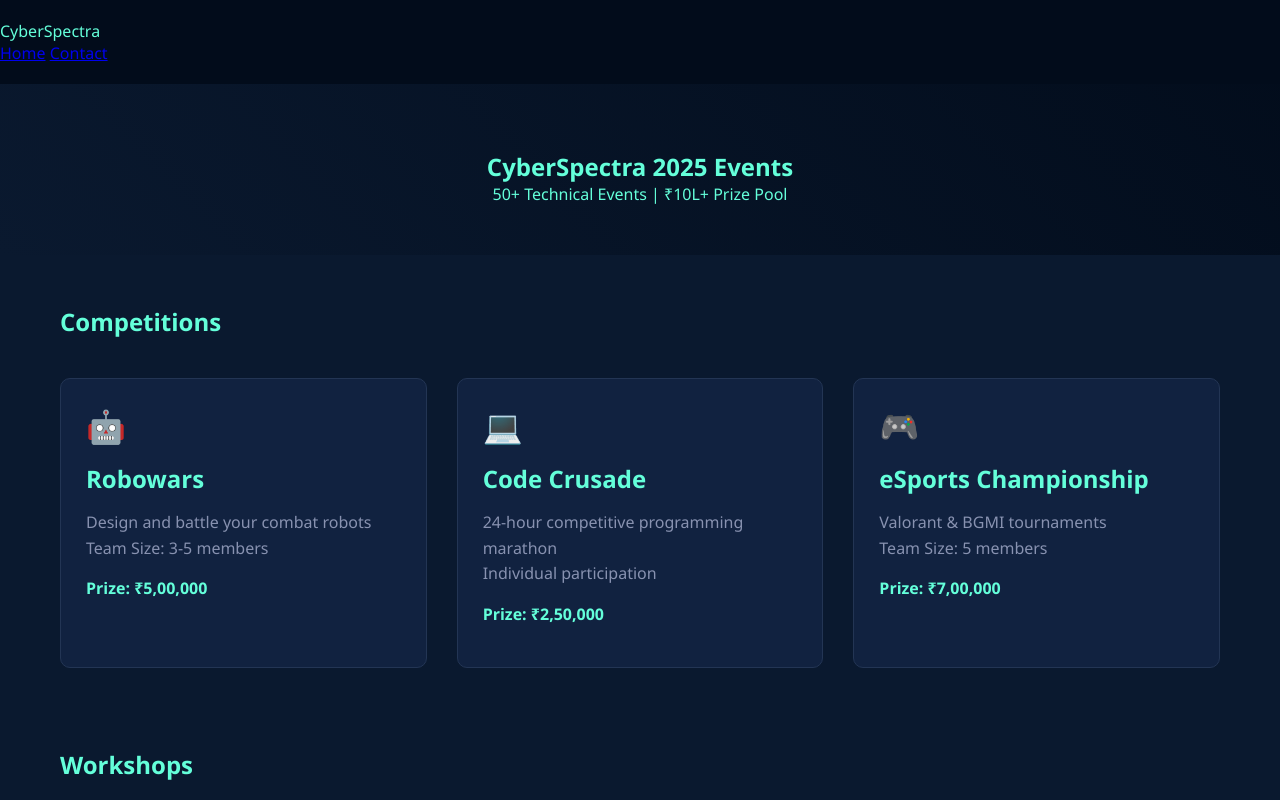
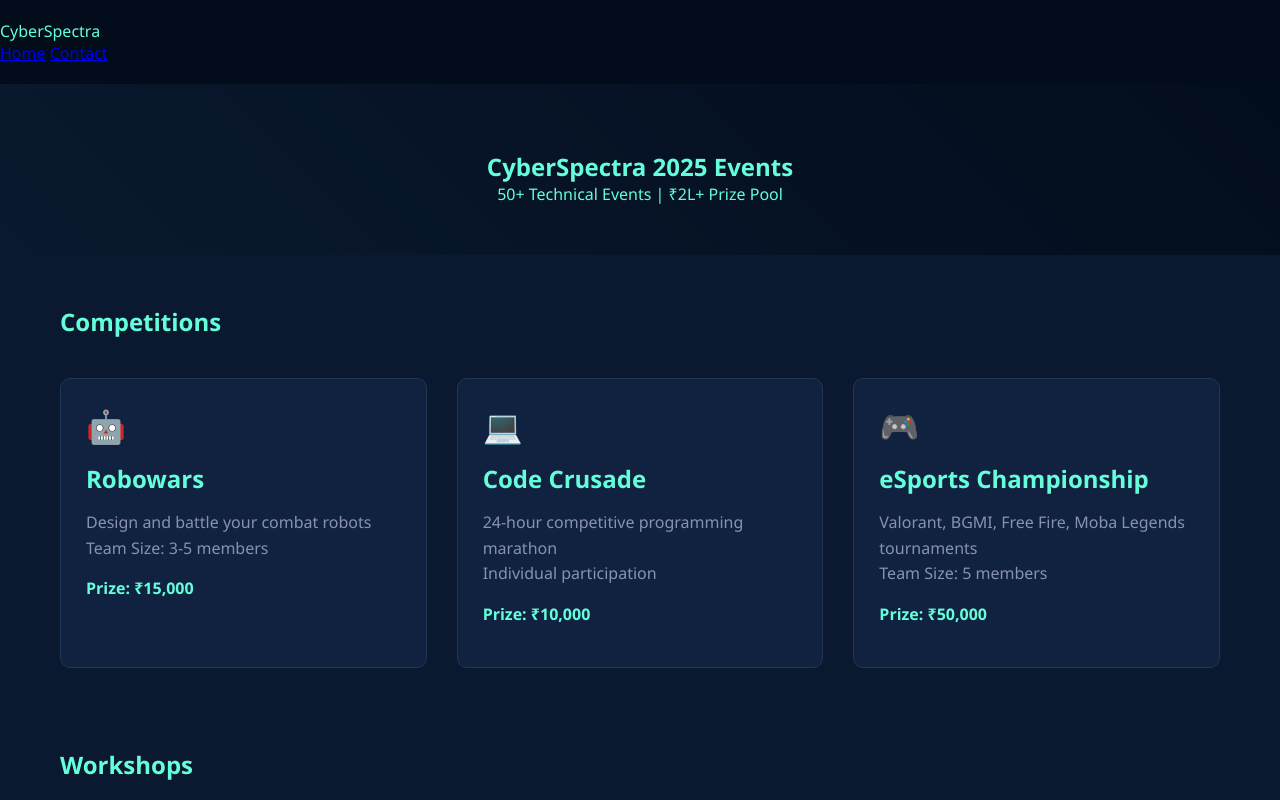
Before and after one commit to Rizzhe/CyberSpectra, a plain HTML site: page events.html in a window 1280 px wide. Shown: the top 800 px of the page. Drawn offline with Linux system fonts and the light colour scheme.

Commit message:
Update events.html

```diff
--- a/events.html
+++ b/events.html
@@ -113,7 +113,7 @@
             <nav>
                 <!-- Updated About link -->
                 <a href="about.html"></a>
-                <a href="index.html">Home</a>
+                <a href="cyberspectra.html">Home</a>
                 <a href="#contact">Contact</a>
             </nav>
         </nav>
@@ -121,7 +121,7 @@
 
     <section class="events-hero">
         <h1>CyberSpectra 2025 Events</h1>
-        <p class="date">50+ Technical Events | ₹10L+ Prize Pool</p>
+        <p class="date">50+ Technical Events | ₹2L+ Prize Pool</p>
     </section>
 
     <div class="events-container">
@@ -136,7 +136,7 @@
                         <div class="event-details">
                             <p>Design and battle your combat robots</p>
                             <p>Team Size: 3-5 members</p>
-                            <div class="prize-pool">Prize: ₹5,00,000</div>
+                            <div class="prize-pool">Prize: ₹15,000</div>
                         </div>
                     </a>
                 </div>
@@ -148,7 +148,7 @@
                         <div class="event-details">
                             <p>24-hour competitive programming marathon</p>
                             <p>Individual participation</p>
-                            <div class="prize-pool">Prize: ₹2,50,000</div>
+                            <div class="prize-pool">Prize: ₹10,000</div>
                         </div>
                     </a>
                 </div>
@@ -158,9 +158,9 @@
                         <div class="event-icon">🎮</div>
                         <h3>eSports Championship</h3>
                         <div class="event-details">
-                            <p>Valorant & BGMI tournaments</p>
+                            <p>Valorant, BGMI, Free Fire, Moba Legends tournaments</p>
                             <p>Team Size: 5 members</p>
-                            <div class="prize-pool">Prize: ₹7,00,000</div>
+                            <div class="prize-pool">Prize: ₹50,000</div>
                         </div>
                     </a>
                 </div>
```
